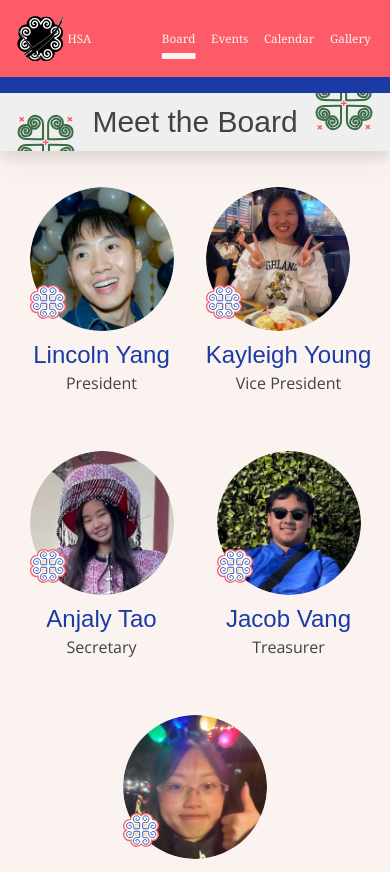
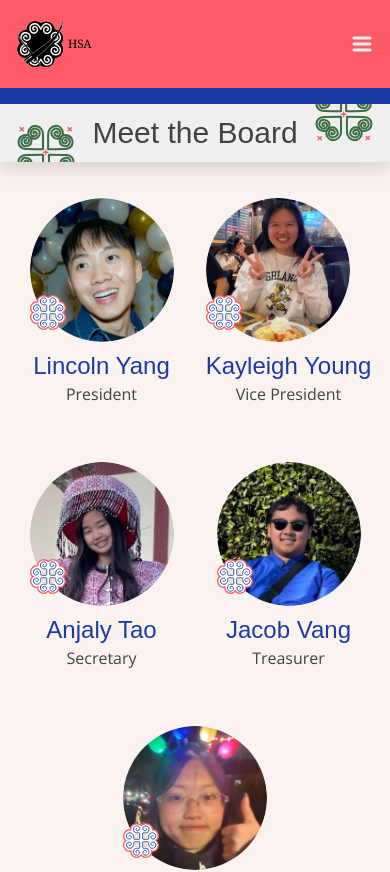
Before and after one commit to acm-ucr/hsa-website, a Next.js app: page /board in a window 390 px wide. Shown: the top 872 px of the page. Built offline with nearby package versions, Linux system fonts and the light colour scheme; a web font is replaced by a local one.

Commit message:
mobile response nav done

```diff
--- a/src/components/Navigation.tsx
+++ b/src/components/Navigation.tsx
@@ -4,13 +4,42 @@ import Link from "next/link";
 import Image from "next/image";
 import HSAlogo from "@/public/assets/HSAlogo.svg";
 import { usePathname } from "next/navigation";
+import { useState } from "react";
 
 const Navigation = () => {
   const pathName = usePathname();
+  const [isMobileMenuOpen, setMobileMenuOpen] = useState(false);
+
+  const toggleMobileMenu = () => {
+    setMobileMenuOpen(!isMobileMenuOpen);
+  };
 
   return (
     <nav className="bg-hsa-pink-200 font-serif">
-      <div className="flex justify-between py-4 text-hsa-tan-100">
+      <div className="flex items-center justify-between px-4 py-4 lg:hidden">
+        <Link href="/" className="flex items-center gap-[1vw]">
+          <Image src={HSAlogo} alt="logo" className="w-12" />
+          <div className="text-[3vw] sm:text-[2vw]">HSA</div>
+        </Link>
+        <div className="py-4 text-hsa-gray-100" onClick={toggleMobileMenu}>
+          <svg
+            xmlns="http://www.w3.org/2000/svg"
+            fill="none"
+            viewBox="0 0 24 24"
+            stroke="currentColor"
+            className="h-6 w-6"
+          >
+            <path
+              stroke-linecap="round"
+              stroke-linejoin="round"
+              stroke-width="3"
+              d="M4 6h16M4 12h16M4 18h16"
+            ></path>
+          </svg>
+        </div>
+      </div>
+
+      <div className="hidden justify-between py-4 text-hsa-tan-100 lg:flex">
         <Link href="/" className="ml-[4%] flex items-center gap-[1vw]">
           <Image src={HSAlogo} alt="logo" className="w-12" />
           <div className="text-[3vw] sm:text-[2vw]">HSA</div>
@@ -33,6 +62,27 @@ const Navigation = () => {
           ))}
         </div>
       </div>
+
+      {/* Mobile Menu */}
+      <div
+        className={`lg:hidden ${isMobileMenuOpen ? "block" : "hidden"} bg-hsa-pink-200 px-6 py-4 text-hsa-tan-100`}
+      >
+        {tags.map(({ link, name }) => (
+          <div key={link} className="py-2">
+            <Link
+              href={link}
+              className={`${
+                pathName === link
+                  ? "underline decoration-[6px] underline-offset-[10px]"
+                  : "hover:text-hsa-blue-200"
+              }`}
+            >
+              {name}
+            </Link>
+          </div>
+        ))}
+      </div>
+
       <div className="h-4 bg-hsa-blue-100" />
     </nav>
   );
```
Also changed, not shown: 1 other file (tests, documents, lock files or other folders).
